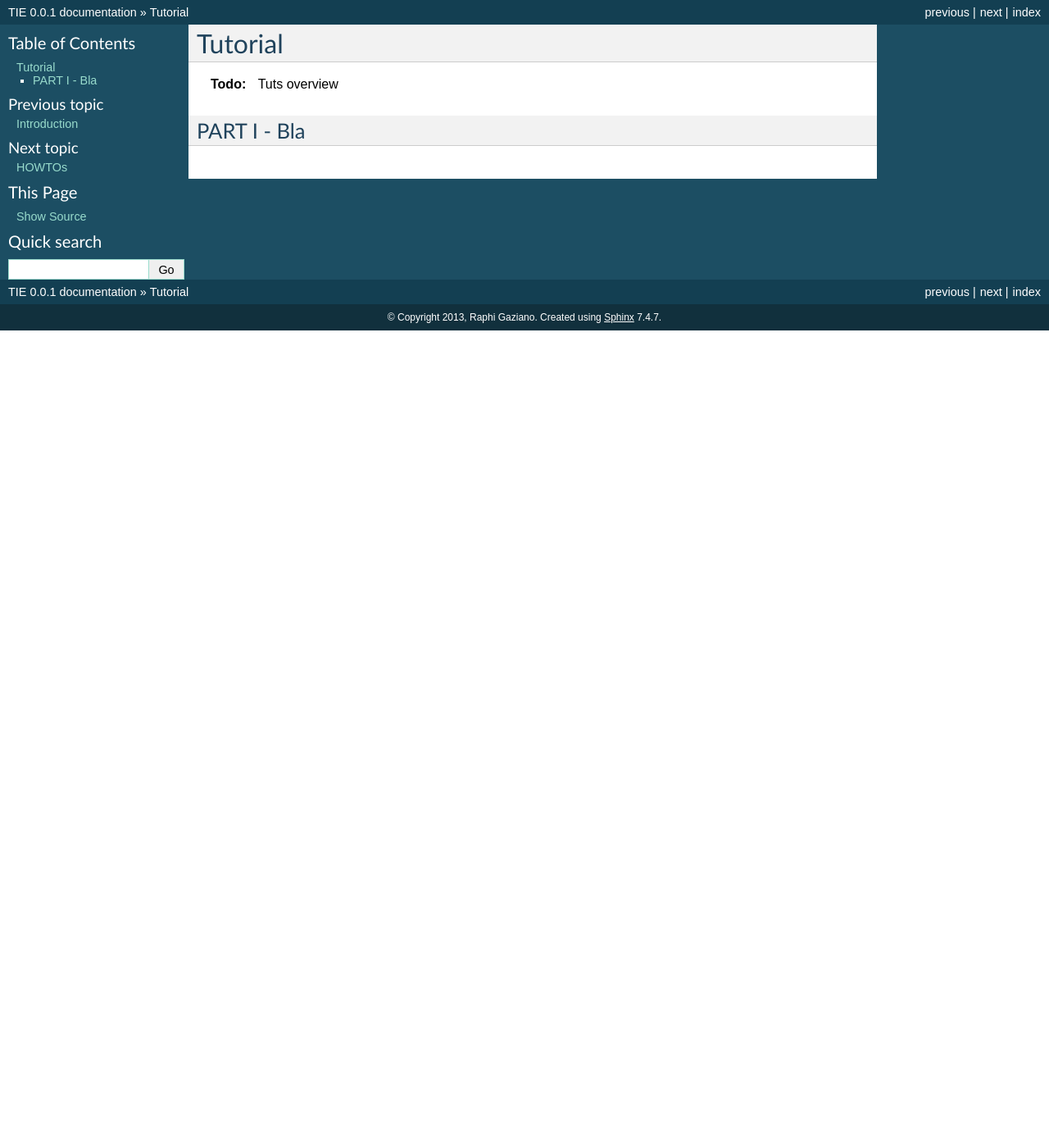
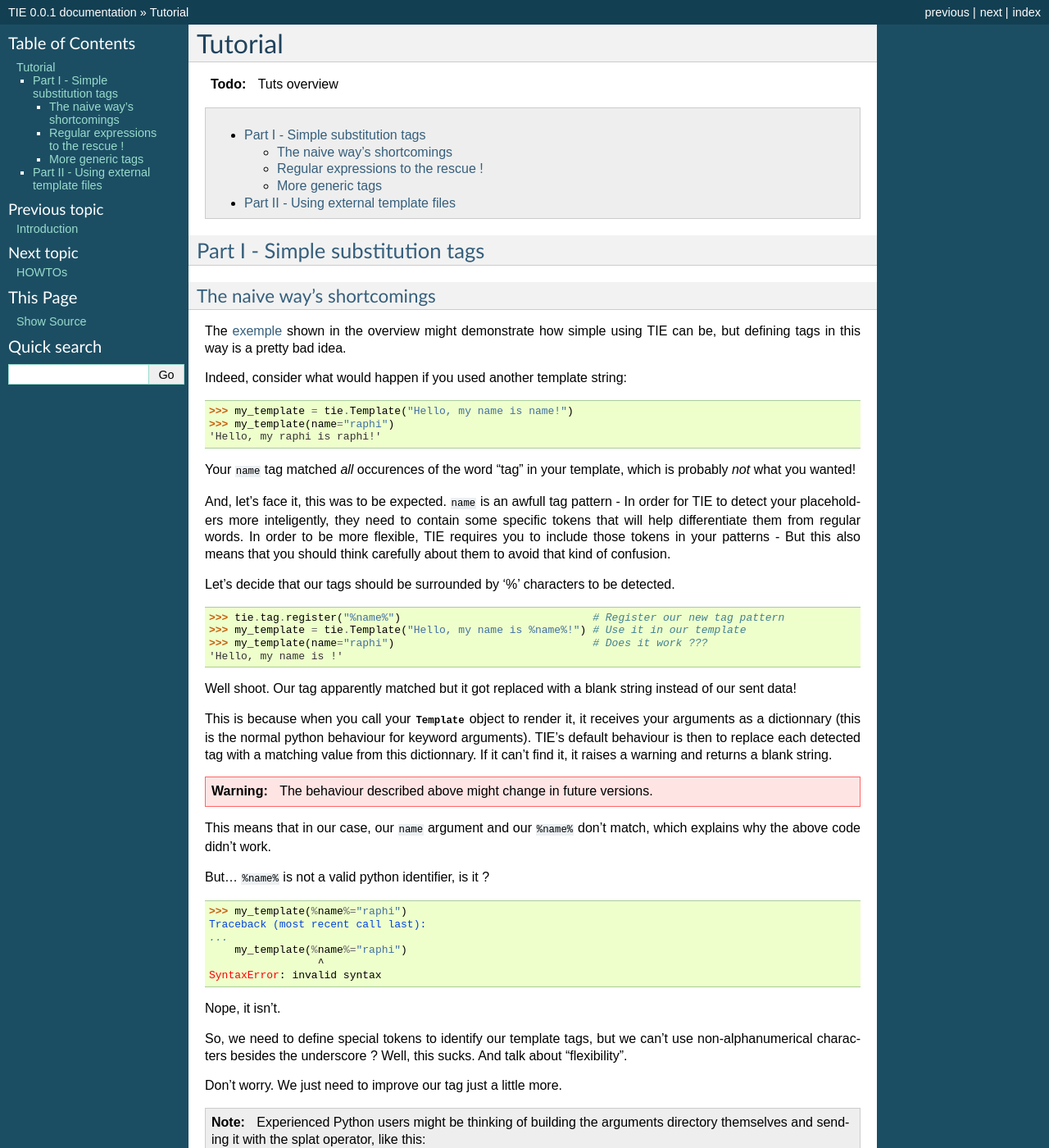
Before and after one commit to raphigaziano/TIE, a Sphinx documentation site: the page built from doc/source/tutorial.rst, in a window 1280 px wide and 1400 px high. Shown: the whole window at 82% size. Built offline with Sphinx 7.4.7, drawn with Linux system fonts in a browser that asks for light colours; some of the changed text lies outside the part shown.

Commit message:
Tutorial first part

```diff
--- a/doc/source/tutorial.rst
+++ b/doc/source/tutorial.rst
@@ -3,5 +3,117 @@ Tutorial
 
 .. todo:: Tuts overview
 
-PART I - Bla
-------------
+.. contents::
+   :local:
+   :backlinks: top
+
+Part I  - Simple substitution tags
+----------------------------------
+
+The naive way's shortcomings
+++++++++++++++++++++++++++++
+
+The :ref:`exemple <intro-overview>` shown in the overview might demonstrate
+how simple using TIE can be, but defining tags in this way is a pretty bad
+idea.
+
+Indeed, consider what would happen if you used another template string:
+
+.. testsetup:: naive-several-tag-occurences
+
+   from __future__ import print_function
+   import tie
+   tie.tag.register("name")
+
+.. doctest:: naive-several-tag-occurences
+
+   >>> my_template = tie.Template("Hello, my name is name!")
+   >>> my_template(name="raphi")
+   'Hello, my raphi is raphi!'
+
+.. testcleanup:: naive-several-tag-occurences
+
+   tie.tag.get_manager().clear()
+
+Your ``name`` tag matched *all* occurences of the word "tag" in your template,
+which is probably *not* what you wanted!
+
+And, let's face it, this was to be expected. ``name`` is an awfull tag pattern -
+In order for TIE to detect your placeholders more inteligently, they need to
+contain some specific tokens that will help differentiate them from regular
+words.
+In order to be more flexible, TIE requires you to include those tokens in your
+patterns - But this also means that you should think carefully about them to
+avoid that kind of confusion.
+
+Let's decide that our tags should be surrounded by '%' characters to be detected.
+
+.. testsetup:: naive-tokens
+
+   from __future__ import print_function
+   import tie
+   tie.tag.get_manager().clear() # Doesn't seem to be executed in previous test cleanup ???
+
+.. doctest:: naive-tokens
+
+    >>> tie.tag.register("%name%")                              # Register our new tag pattern
+    >>> my_template = tie.Template("Hello, my name is %name%!") # Use it in our template
+    >>> my_template(name="raphi")                               # Does it work ???
+    'Hello, my name is !'
+
+Well shoot. Our tag apparently matched but it got replaced with a blank string
+instead of our sent data!
+
+This is because when you call your :py:class:`Template <tie.template.Template>`
+object to render it, it receives your arguments as a dictionnary
+(this is the normal python behaviour for keyword arguments).
+TIE's default behaviour is then to replace each detected tag with a matching
+value from this dictionnary.
+If it can't find it, it raises a warning and returns a blank string.
+
+.. warning::
+
+   The behaviour described above might change in future versions.
+
+This means that in our case, our ``name`` argument and our ``%name%`` don't
+match, which explains why the above code didn't work.
+
+But... ``%name%`` is not a valid python identifier, is it ?
+
+.. doctest:: naive-tokens
+
+   >>> my_template(%name%="raphi")
+   Traceback (most recent call last):
+   ...
+       my_template(%name%="raphi")
+                    ^
+   SyntaxError: invalid syntax
+
+Nope, it isn't.
+
+So, we need to define special tokens to identify our template tags,
+but we can't use non-alphanumerical characters besides the underscore ?
+Well, this sucks. And talk about "flexibility".
+
+Don't worry. We just need to improve our tag just a little more.
+
+.. note::
+
+   Experienced Python users might be thinking of building the arguments
+   directory themselves and sending it with the splat operator, like this:
+
+   ::
+
+      my_template(**{"%name%": "raphi"}) # **Don't do this!**
+
+   This will work, but is ugly as hell.
+   Experienced Python users shouldn't have to write such ugly code.
+
+Regular expressions to the rescue !
++++++++++++++++++++++++++++++++++++
+
+More generic tags
++++++++++++++++++
+
+Part II - Using external template files
+---------------------------------------
```
